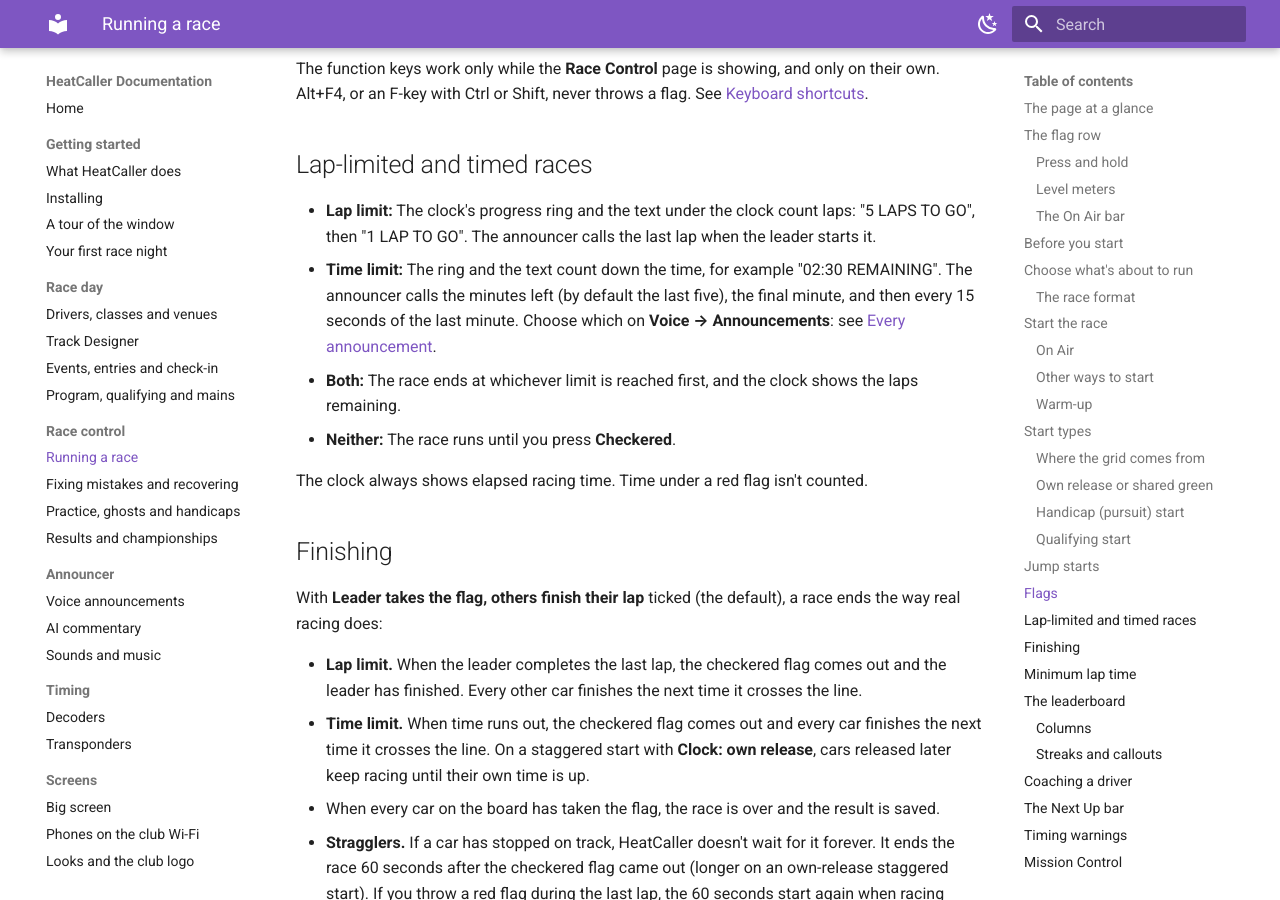
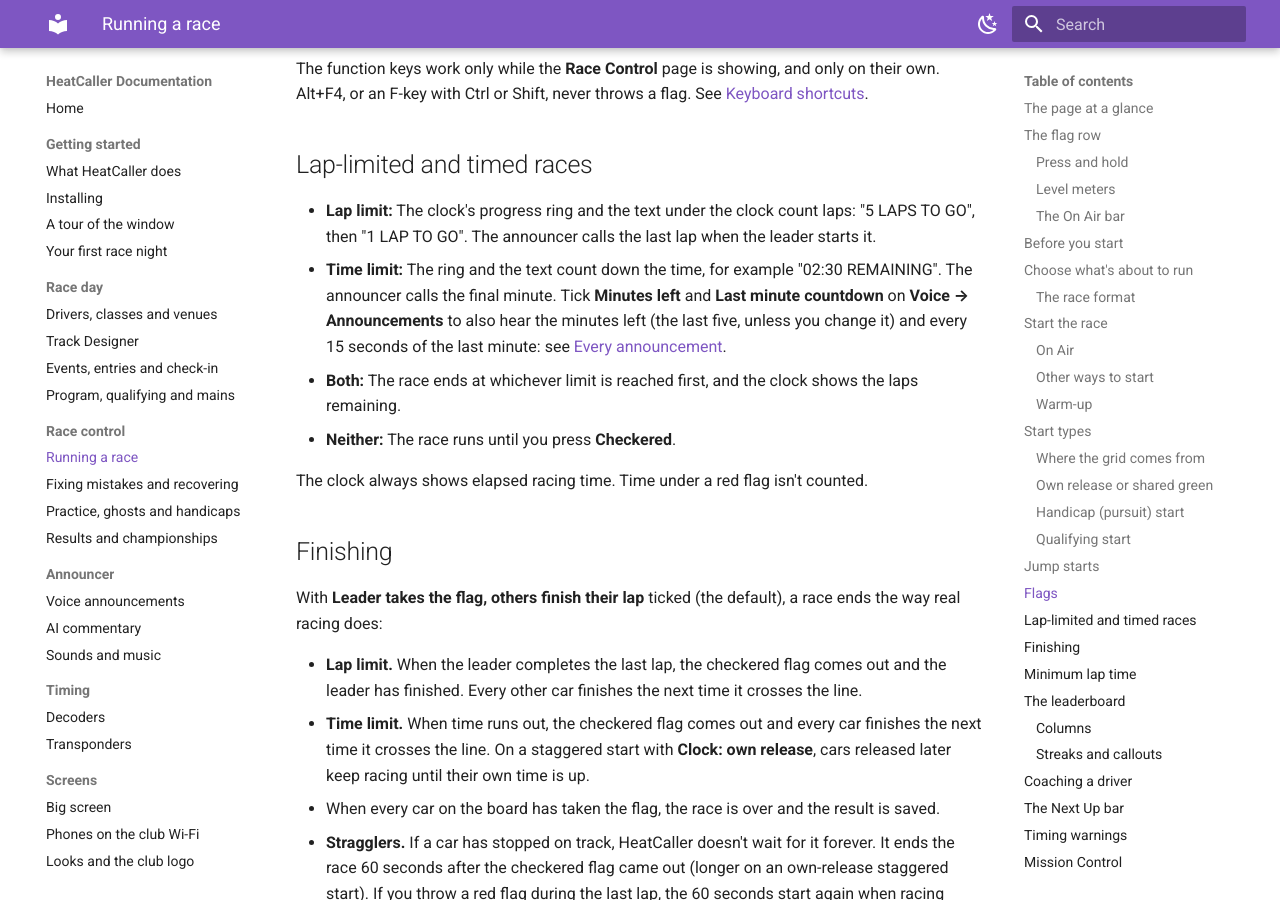
Before and after one commit to heatcaller/HeatCaller, an MkDocs documentation site: the page built from website/docs/race-control/running-a-race.md, in a window 1280 px wide and 900 px high, scrolled down 12130 px. Built offline with MkDocs 1.6.1 and Material for MkDocs 9.7.7, drawn with Linux system fonts in a browser that asks for light colours.

Commit message:
Announcer: time-left callouts start off; a club ticks them on

```diff
--- a/website/docs/race-control/running-a-race.md
+++ b/website/docs/race-control/running-a-race.md
@@ -265,7 +265,7 @@ The function keys work only while the **Race Control** page is showing, and only
 ## Lap-limited and timed races
 
 - **Lap limit:** The clock's progress ring and the text under the clock count laps: "5 LAPS TO GO", then "1 LAP TO GO". The announcer calls the last lap when the leader starts it.
-- **Time limit:** The ring and the text count down the time, for example "02:30 REMAINING". The announcer calls the minutes left (by default the last five), the final minute, and then every 15 seconds of the last minute. Choose which on **Voice → Announcements**: see [Every announcement](../announcer/voice.md#every-announcement).
+- **Time limit:** The ring and the text count down the time, for example "02:30 REMAINING". The announcer calls the final minute. Tick **Minutes left** and **Last minute countdown** on **Voice → Announcements** to also hear the minutes left (the last five, unless you change it) and every 15 seconds of the last minute: see [Every announcement](../announcer/voice.md#every-announcement).
 - **Both:** The race ends at whichever limit is reached first, and the clock shows the laps remaining.
 - **Neither:** The race runs until you press **Checkered**.
 
```
Also changed, not shown: website/docs/announcer/voice.md (+2 -2 lines), website/docs/release-notes.md (+1 -1 lines), 2 other files.
